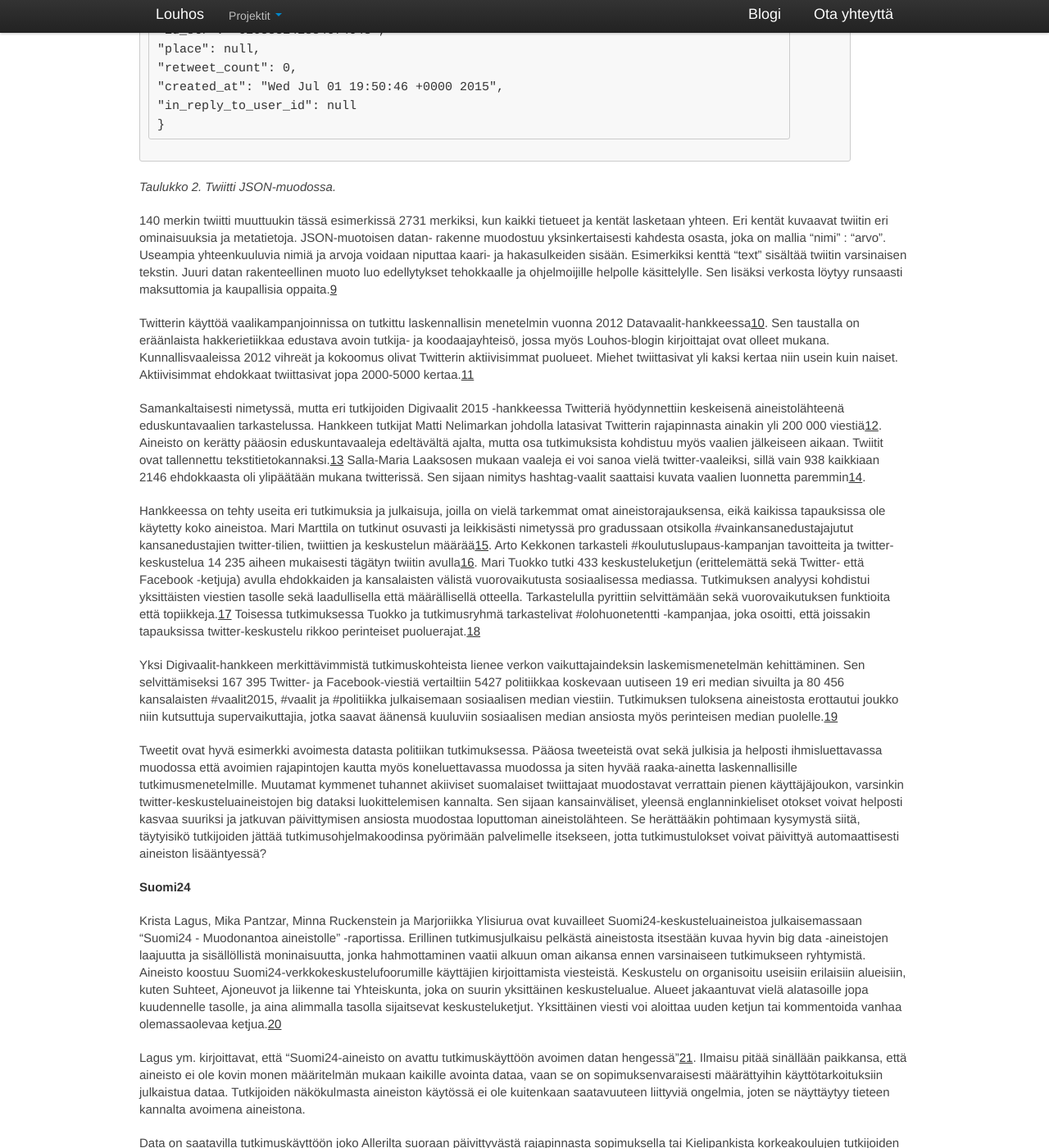
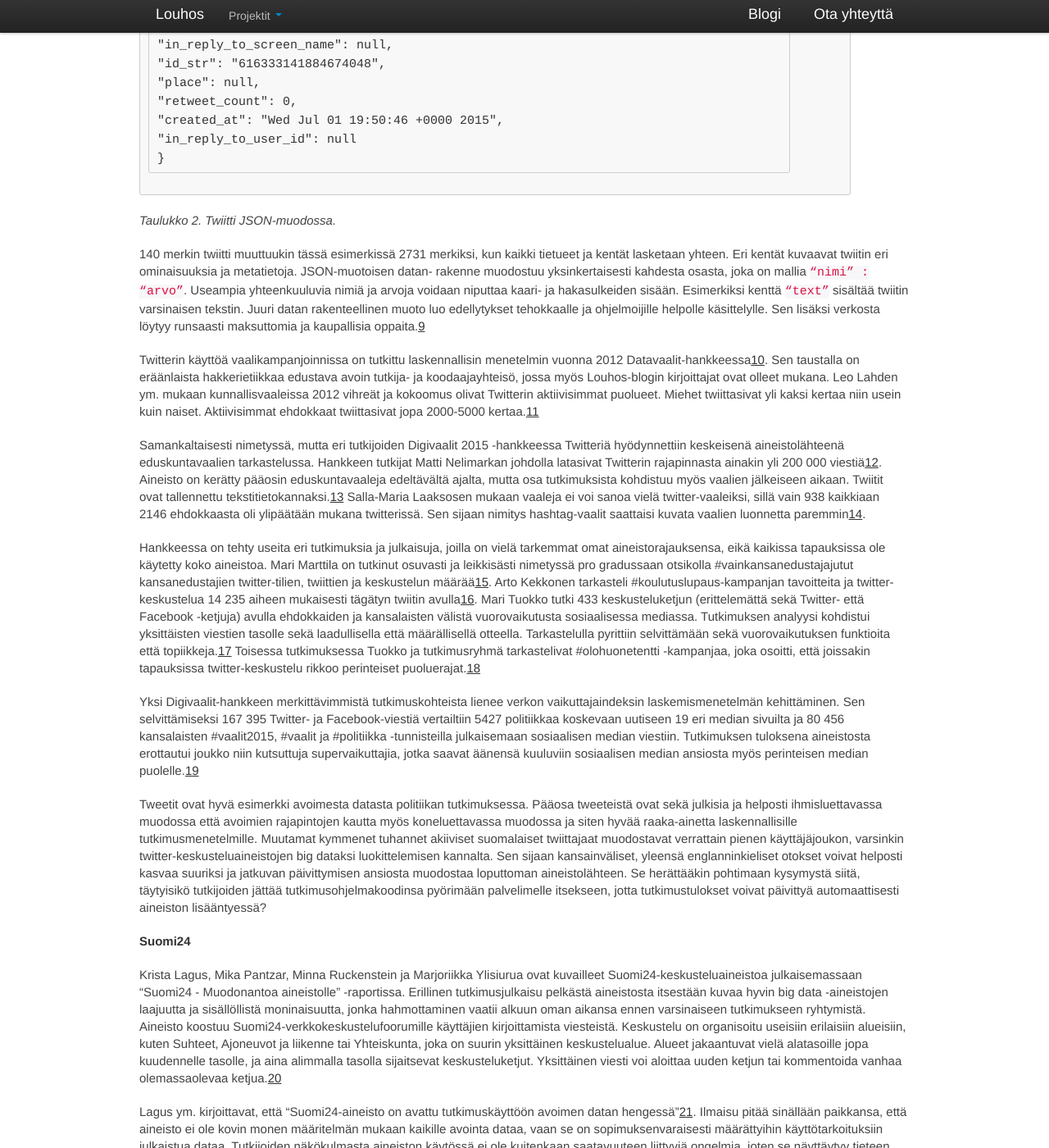
Before and after one commit to louhos/louhos.github.com, a Jekyll site: the page built from _posts/news/2016-09-17-Louhos.md, in a window 1280 px wide and 1400 px high, scrolled down 5002 px. Shown: the whole window at 82% size. Built offline with Jekyll 4.4.1, drawn with Linux system fonts in a browser that asks for light colours; nearby versions of some CDN libraries; some web fonts are replaced; comment, search, counter and statistics services are not loaded; some of the changed text lies outside the part shown.

Commit message:
corrected minor errors and styling

````diff
--- a/_posts/news/2016-09-17-Louhos.md
+++ b/_posts/news/2016-09-17-Louhos.md
@@ -29,7 +29,7 @@
 
 
 {% highlight r %}
-Tavu = 8 bittiä
+Tavu = 8 bittiä &auml;
 Kilotavu 2^10 = 1024 tavua
 Megatavu 2^10 = 1024 kilotavua
 Gigatavu 2^10 = 1024 megatavua
@@ -65,6 +65,7 @@
 Tämän artikkelin lähteenä olevissa tutkimuksissa ja kirjoituksissa ei esitelty miltä Twitteristä saatava data näyttää, joten sen havainnollistamiseksi turvaudutaan Wei Xu:n Twitter-tutoriaaliin[8](#sdfootnote8sym) Ensin esitellään kuvakaappaus yksittäisestä twiitistä twitterin selainkäyttöliittymässä:
 
 ![kuva1](\figs\2016-09-17-Louhos\kuva1_tweet.png)
+
 *Kuva 1. Yksittäinen twiitti selainkäyttöliittymässä.*
 
 Twiitin voi ladata ohjelmallisesti yhdestä Twitterin rajapinnoista (API) JSON-datana. Tuolloin se näyttää tekstieditorissa taulukon 2 mukaiselta.
@@ -159,15 +160,15 @@
 ```
 *Taulukko 2. Twiitti JSON-muodossa.*
 
-140 merkin twiitti muuttuukin tässä esimerkissä 2731 merkiksi, kun kaikki tietueet ja kentät lasketaan yhteen. Eri kentät kuvaavat twiitin eri ominaisuuksia ja metatietoja. JSON-muotoisen datan- rakenne muodostuu yksinkertaisesti kahdesta osasta, joka on mallia “nimi” : “arvo”. Useampia yhteenkuuluvia nimiä ja arvoja voidaan niputtaa kaari- ja hakasulkeiden sisään. Esimerkiksi kenttä “text” sisältää twiitin varsinaisen tekstin. Juuri datan rakenteellinen muoto luo edellytykset tehokkaalle ja ohjelmoijille helpolle käsittelylle. Sen lisäksi verkosta löytyy runsaasti maksuttomia ja kaupallisia oppaita.[9](#sdfootnote9sym)
+140 merkin twiitti muuttuukin tässä esimerkissä 2731 merkiksi, kun kaikki tietueet ja kentät lasketaan yhteen. Eri kentät kuvaavat twiitin eri ominaisuuksia ja metatietoja. JSON-muotoisen datan- rakenne muodostuu yksinkertaisesti kahdesta osasta, joka on mallia `“nimi” : “arvo”`. Useampia yhteenkuuluvia nimiä ja arvoja voidaan niputtaa kaari- ja hakasulkeiden sisään. Esimerkiksi kenttä `“text”` sisältää twiitin varsinaisen tekstin. Juuri datan rakenteellinen muoto luo edellytykset tehokkaalle ja ohjelmoijille helpolle käsittelylle. Sen lisäksi verkosta löytyy runsaasti maksuttomia ja kaupallisia oppaita.[9](#sdfootnote9sym)
 
-Twitterin käyttöä vaalikampanjoinnissa on tutkittu laskennallisin menetelmin vuonna 2012 Datavaalit-hankkeessa[10](#sdfootnote10sym). Sen taustalla on eräänlaista hakkerietiikkaa edustava avoin tutkija- ja koodaajayhteisö, jossa myös Louhos-blogin kirjoittajat ovat olleet mukana. Kunnallisvaaleissa 2012 vihreät ja kokoomus olivat Twitterin aktiivisimmat puolueet. Miehet twiittasivat yli kaksi kertaa niin usein kuin naiset. Aktiivisimmat ehdokkaat twiittasivat jopa 2000-5000 kertaa.[11](#sdfootnote11sym)
+Twitterin käyttöä vaalikampanjoinnissa on tutkittu laskennallisin menetelmin vuonna 2012 Datavaalit-hankkeessa[10](#sdfootnote10sym). Sen taustalla on eräänlaista hakkerietiikkaa edustava avoin tutkija- ja koodaajayhteisö, jossa myös Louhos-blogin kirjoittajat ovat olleet mukana. Leo Lahden ym. mukaan kunnallisvaaleissa 2012 vihreät ja kokoomus olivat Twitterin aktiivisimmat puolueet. Miehet twiittasivat yli kaksi kertaa niin usein kuin naiset. Aktiivisimmat ehdokkaat twiittasivat jopa 2000-5000 kertaa.[11](#sdfootnote11sym)
 
 Samankaltaisesti nimetyssä, mutta eri tutkijoiden Digivaalit 2015 -hankkeessa Twitteriä hyödynnettiin keskeisenä aineistolähteenä eduskuntavaalien tarkastelussa. Hankkeen tutkijat Matti Nelimarkan johdolla latasivat Twitterin rajapinnasta ainakin yli 200 000 viestiä[12](#sdfootnote12sym). Aineisto on kerätty pääosin eduskuntavaaleja edeltävältä ajalta, mutta osa tutkimuksista kohdistuu myös vaalien jälkeiseen aikaan. Twiitit ovat tallennettu tekstitietokannaksi.[13](#sdfootnote13sym) Salla-Maria Laaksosen mukaan vaaleja ei voi sanoa vielä twitter-vaaleiksi, sillä vain 938 kaikkiaan 2146 ehdokkaasta oli ylipäätään mukana twitterissä. Sen sijaan nimitys hashtag-vaalit saattaisi kuvata vaalien luonnetta paremmin[14](#sdfootnote14sym).
 
 Hankkeessa on tehty useita eri tutkimuksia ja julkaisuja, joilla on vielä tarkemmat omat aineistorajauksensa, eikä kaikissa tapauksissa ole käytetty koko aineistoa. Mari Marttila on tutkinut osuvasti ja leikkisästi nimetyssä pro gradussaan otsikolla #vainkansanedustajajutut kansanedustajien twitter-tilien, twiittien ja keskustelun määrää[15](#sdfootnote15sym). Arto Kekkonen tarkasteli #koulutuslupaus-kampanjan tavoitteita ja twitter-keskustelua 14 235 aiheen mukaisesti tägätyn twiitin avulla[16](#sdfootnote16sym). Mari Tuokko tutki 433 keskusteluketjun (erittelemättä sekä Twitter- että Facebook -ketjuja) avulla ehdokkaiden ja kansalaisten välistä vuorovaikutusta sosiaalisessa mediassa. Tutkimuksen analyysi kohdistui yksittäisten viestien tasolle sekä laadullisella että määrällisellä otteella. Tarkastelulla pyrittiin selvittämään sekä vuorovaikutuksen funktioita että topiikkeja.[17](#sdfootnote17sym) Toisessa tutkimuksessa Tuokko ja tutkimusryhmä tarkastelivat #olohuonetentti -kampanjaa, joka osoitti, että joissakin tapauksissa twitter-keskustelu rikkoo perinteiset puoluerajat.[18](#sdfootnote18sym)
 
-Yksi Digivaalit-hankkeen merkittävimmistä tutkimuskohteista lienee verkon vaikuttajaindeksin laskemismenetelmän kehittäminen. Sen selvittämiseksi 167 395 Twitter- ja Facebook-viestiä vertailtiin 5427 politiikkaa koskevaan uutiseen 19 eri median sivuilta ja 80 456 kansalaisten #vaalit2015, #vaalit ja #politiikka julkaisemaan sosiaalisen median viestiin. Tutkimuksen tuloksena aineistosta erottautui joukko niin kutsuttuja supervaikuttajia, jotka saavat äänensä kuuluviin sosiaalisen median ansiosta myös perinteisen median puolelle.[19](#sdfootnote19sym)
+Yksi Digivaalit-hankkeen merkittävimmistä tutkimuskohteista lienee verkon vaikuttajaindeksin laskemismenetelmän kehittäminen. Sen selvittämiseksi 167 395 Twitter- ja Facebook-viestiä vertailtiin 5427 politiikkaa koskevaan uutiseen 19 eri median sivuilta ja 80 456 kansalaisten #vaalit2015, #vaalit ja #politiikka -tunnisteilla julkaisemaan sosiaalisen median viestiin. Tutkimuksen tuloksena aineistosta erottautui joukko niin kutsuttuja supervaikuttajia, jotka saavat äänensä kuuluviin sosiaalisen median ansiosta myös perinteisen median puolelle.[19](#sdfootnote19sym)
 
 Tweetit ovat hyvä esimerkki avoimesta datasta politiikan tutkimuksessa. Pääosa tweeteistä ovat sekä julkisia ja helposti ihmisluettavassa muodossa että avoimien rajapintojen kautta myös koneluettavassa muodossa ja siten hyvää raaka-ainetta laskennallisille tutkimusmenetelmille. Muutamat kymmenet tuhannet akiiviset suomalaiset twiittajaat muodostavat verrattain pienen käyttäjäjoukon, varsinkin twitter-keskusteluaineistojen big dataksi luokittelemisen kannalta. Sen sijaan kansainväliset, yleensä englanninkieliset otokset voivat helposti kasvaa suuriksi ja jatkuvan päivittymisen ansiosta muodostaa loputtoman aineistolähteen. Se herättääkin pohtimaan kysymystä siitä, täytyisikö tutkijoiden jättää tutkimusohjelmakoodinsa pyörimään palvelimelle itsekseen, jotta tutkimustulokset voivat päivittyä automaattisesti aineiston lisääntyessä?
 
@@ -181,7 +182,8 @@
 Data on saatavilla tutkimuskäyttöön joko Allerilta suoraan päivittyvästä rajapinnasta sopimuksella tai Kielipankista korkeakoulujen tutkijoiden käyttäjätunnuksilla kerralla yhtenä pakettina. Se on tarjolla sekä JSON-muodossa että kielitieteellisesti rikastetussa VRT-muodossa. Ensin mainitussa kommentit näyttävät taulukon 3 mukaiselta:
 
 ```
-{”body”: ”<p>Mukavasti on pukannut uusia S6 ja A8 Audeja liikenteeseen t\u00e4\u00e4ll\
+{
+”body”: ”<p>Mukavasti on pukannut uusia S6 ja A8 Audeja liikenteeseen t\u00e4\u00e4ll\
 u00e4 Turun seudulla!!!</p>”,
 “closed_reason”: “inactivity_time_reached”,
 “views”: 308,
````
Also changed, not shown: other parts of _posts/news/2016-09-17-Louhos.md (+7 -6 lines).
